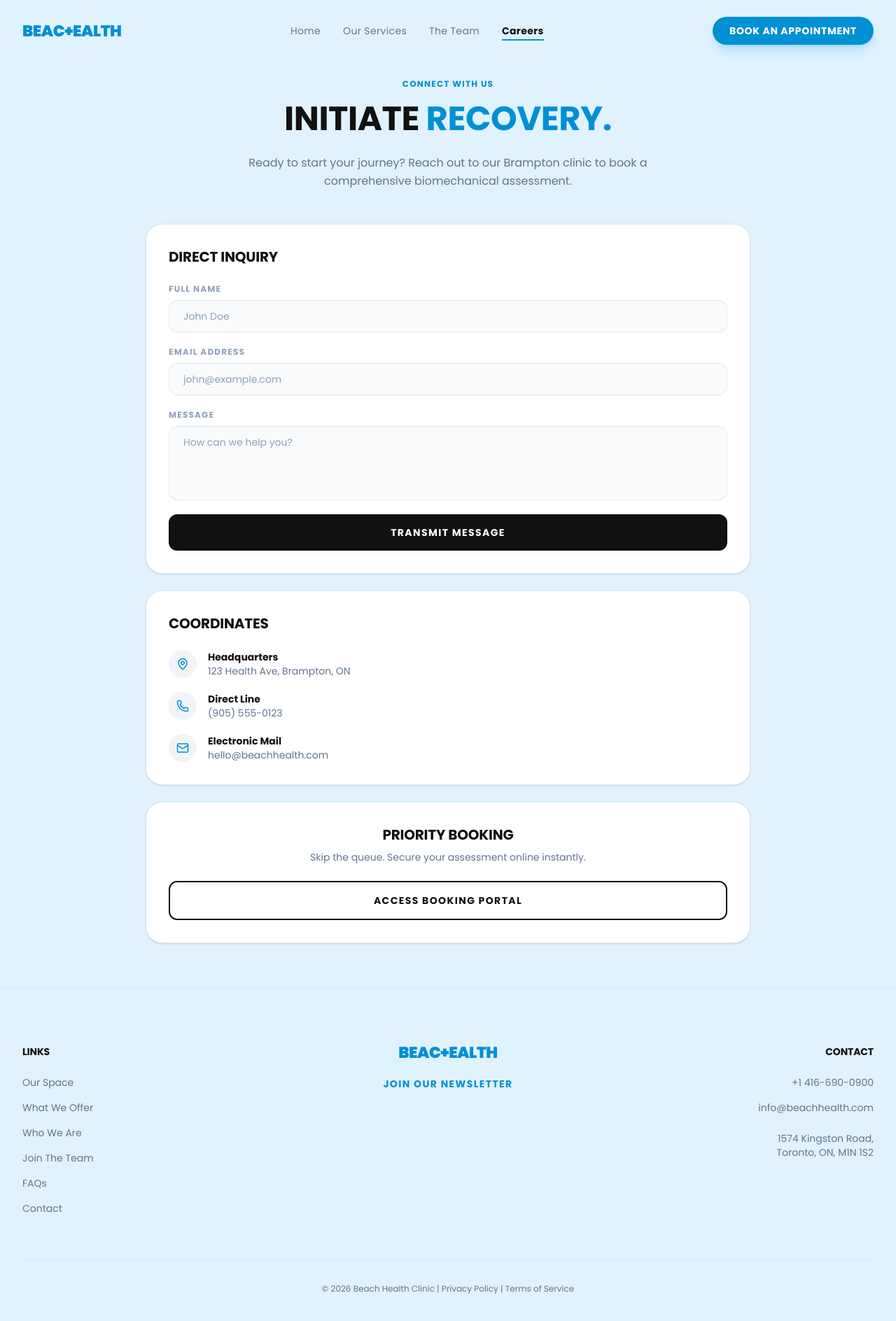
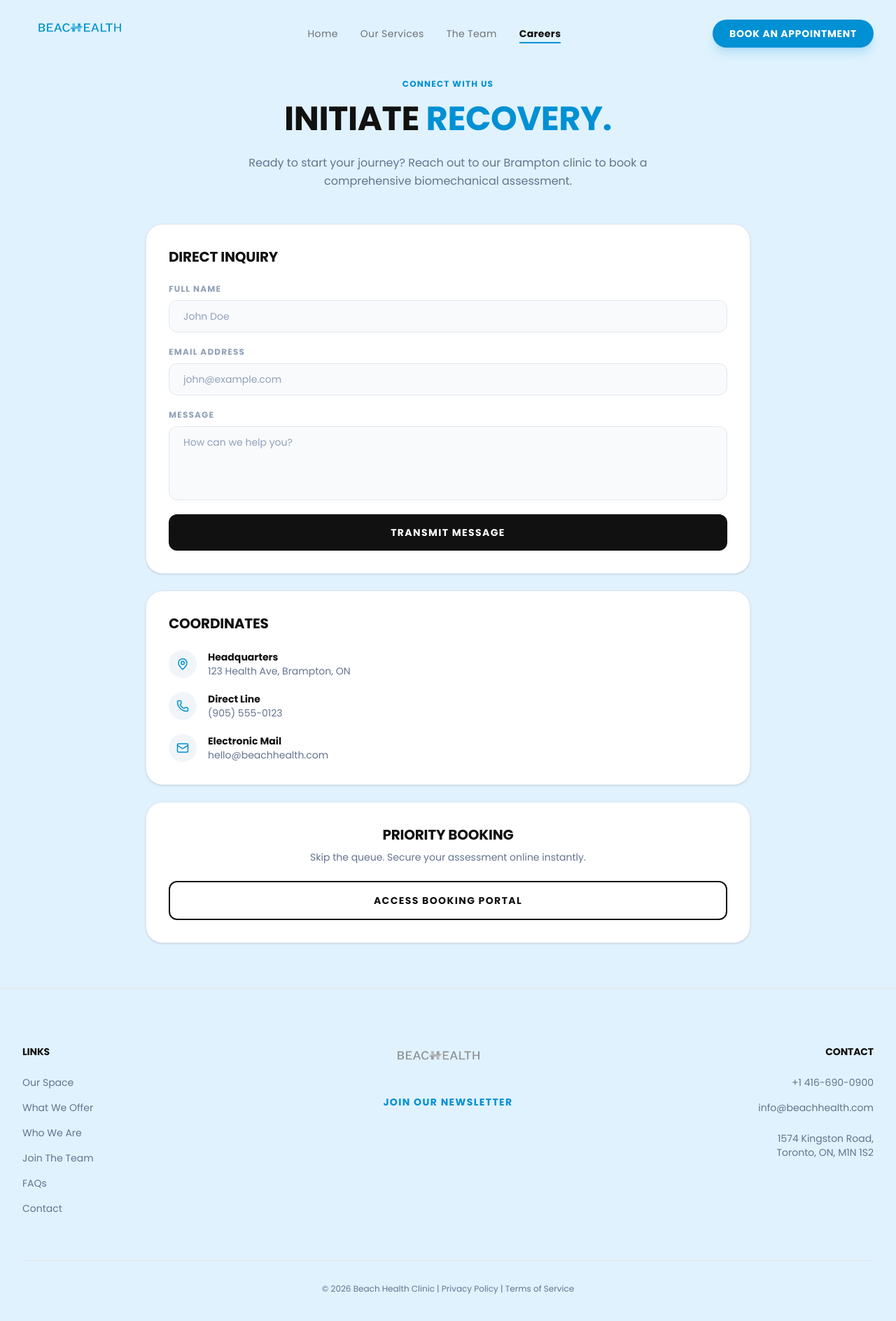
Before and after one commit to shaheertiger/Beachhealthbrampton, a React (Vite) app: page /contact in a window 1280 px wide. Shown: the whole page at 70% size. Built offline with nearby package versions, Linux system fonts and the light colour scheme; a web font is replaced by a local one.

Commit message:
Restore original image logo across site

```diff
--- a/src/components/Footer.tsx
+++ b/src/components/Footer.tsx
@@ -19,9 +19,11 @@ export default function Footer() {
         {/* Center Column: Logo & Newsletter */}
         <div className="flex flex-col items-center text-center gap-6">
           <Link to="/" className="flex items-center justify-center group select-none">
-            <span className="font-display font-black uppercase tracking-tight leading-none text-brand-green" style={{ fontSize: '1.4rem', letterSpacing: '-0.02em' }}>
-              BEAC<span style={{ fontWeight: 900 }}>+</span>EALTH
-            </span>
+            <img
+              src="/logo-transparent.png"
+              alt="Beach Health Logo"
+              className="h-12 w-auto object-contain grayscale opacity-80 hover:opacity-100 hover:grayscale-0 transition-all"
+            />
           </Link>
           <button className="text-brand-green font-bold uppercase tracking-widest hover:text-brand-obsidian transition-colors">
             Join Our Newsletter
--- a/src/components/Navbar.tsx
+++ b/src/components/Navbar.tsx
@@ -43,14 +43,13 @@ export default function Navbar() {
     >
       <div className="max-w-7xl mx-auto px-8 flex justify-between items-center">
 
-        {/* Coded Logo */}
+        {/* Image Logo */}
         <Link to="/" className="flex items-center group select-none">
-          <span
-            className="font-display font-black uppercase tracking-tight leading-none text-brand-green"
-            style={{ fontSize: '1.4rem', letterSpacing: '-0.02em' }}
-          >
-            BEAC<span style={{ fontWeight: 900 }}>+</span>EALTH
-          </span>
+          <img
+            src="/logo-transparent.png"
+            alt="Beach Health Logo"
+            className="h-12 w-auto object-contain"
+          />
         </Link>
 
         <div className="hidden md:flex items-center gap-8">
@@ -98,9 +97,11 @@ export default function Navbar() {
             {/* Mobile Menu Header (Matches Navbar) */}
             <div className="flex justify-between items-center px-8 py-6 border-b border-white/10">
               <Link to="/" className="flex items-center group select-none" onClick={() => setIsMobileMenuOpen(false)}>
-                <span className="font-display font-black uppercase tracking-tight leading-none text-brand-green" style={{ fontSize: '1.4rem', letterSpacing: '-0.02em' }}>
-                  BEAC<span style={{ fontWeight: 900 }}>+</span>EALTH
-                </span>
+                <img
+                  src="/logo-transparent.png"
+                  alt="Beach Health Logo"
+                  className="h-10 w-auto object-contain"
+                />
               </Link>
               <button className="text-brand-obsidian p-2 -mr-2 focus:outline-none" onClick={() => setIsMobileMenuOpen(false)}>
                 <X size={28} />
```
